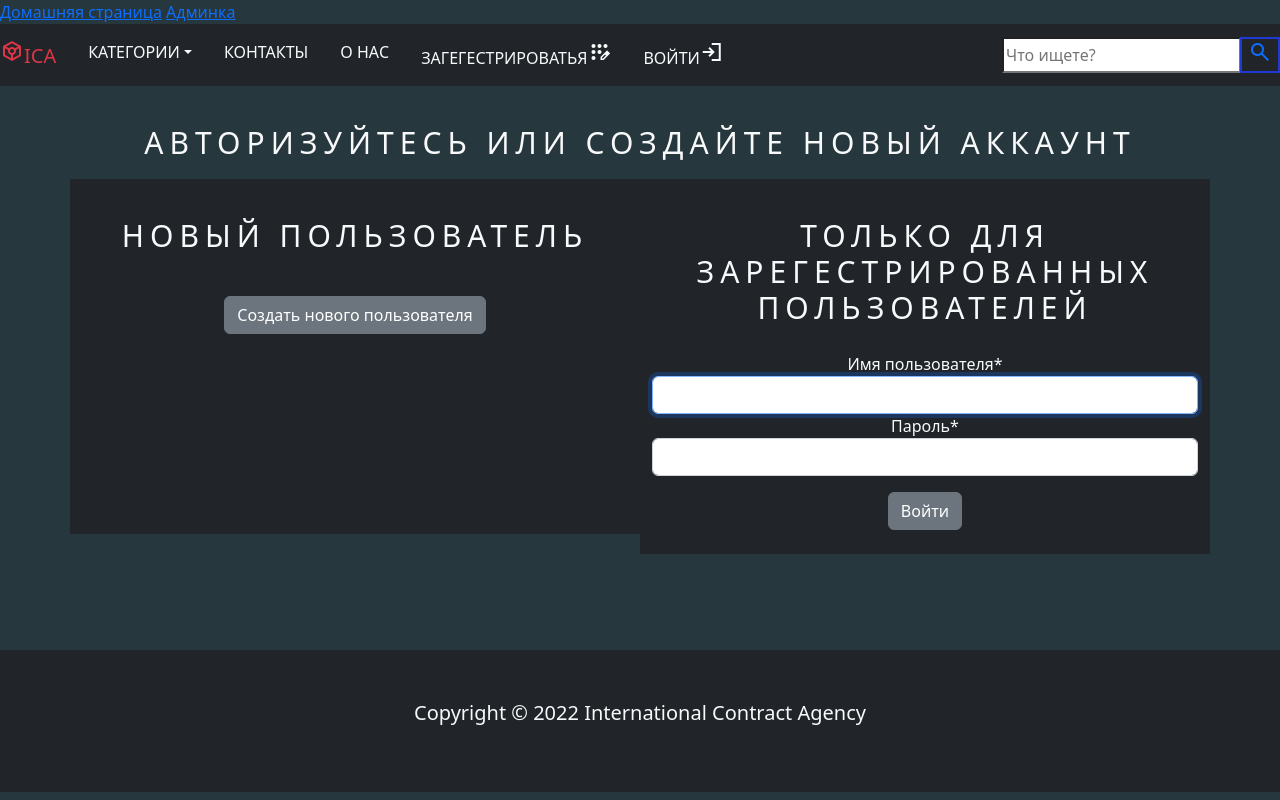
After one commit to Mello134/ecommerce-project, a Django app: page /account/login/ in a window 1280 px wide. The commit adds this page. Run offline with Django 4.2, Linux system fonts and the light colour scheme; data that the repository does not hold is empty; some libraries are stand-ins or nearby versions.

Commit message:
Login and logout

```diff
--- a/ecommerce/static/css/base.css
+++ b/ecommerce/static/css/base.css
@@ -38,3 +38,7 @@ body {
 	color: red;
 	font-weight: bold;
 }
+
+.custom_div {
+	margin-bottom: 20px !important;
+}
--- /dev/null
+++ b/shop/templates/login.html
@@ -0,0 +1,71 @@
+<!-- берём из base.html -->
+{% extends 'base.html' %}
+
+<!-- загрузили статические файлы -->
+{% load static %}
+
+<!-- загрузили crispy_forms -из settings.py -->
+{% load crispy_forms_tags %}
+
+<!-- название страницы, смотри в title base.html -->
+{% block title %}
+	Авторизация
+{% endblock %}
+
+<!-- начало контента из base.html -->
+{% block content %}
+
+	<div class="container text-light">
+		<br>
+		<h1 class="product_title text-center">
+			Авторизуйтесь или создайте Новый Аккаунт
+		</h1>
+		<div class="row">
+			<div class="col-12 col-sm-12 col-lg-6 text-center custom_div bg-dark">
+				<br>
+				<h2 class="product_title">
+					Новый пользователь
+				</h2>
+				<br>
+				<a href="{% url 'signup' %}" class="btn btn-secondary">Создать нового пользователя</a>
+			</div> <!-- col -->
+			<div class="col-12 col-sm-12 col-lg-6 text-center bg-dark">
+				<br>
+				<h2 class="product_title">
+					Только для зарегестрированных пользователей
+				</h2>
+				<form method="post">
+					{% csrf_token %}
+					<p>{{ form | crispy }}</p>
+					<button type="submit" name="button" class="btn btn-secondary">
+						Войти
+					</button>
+				</form>
+
+<!-- 					<form method="post">
+						{% csrf_token %}
+						<p>{{ form | crispy }}</p>
+						<button type="submit" name="button" class="btn btn-secondary">
+							Создать
+						</button>
+					</form>
+ -->
+
+
+
+
+
+
+
+				<br>
+			</div><!-- col -->
+			<br>
+		</div><!-- row -->
+		<br>
+	</div><!-- container -->
+	<br>
+
+
+
+<!-- конец контента из base.html -->
+{% endblock %}
--- a/shop/templates/navbar.html
+++ b/shop/templates/navbar.html
@@ -39,10 +39,40 @@
 	  		<li class="nav-item">
 	  			<a class="nav-link text-light text-uppercase fw-weight-bolder px-3" href="">Контакты</a>
 	  		</li>
-	  		<!-- просто ссылка на product -->
+	  		<!-- просто ссылка -->
 	  		<li class="nav-item">
 	  			<a a class="nav-link text-light text-uppercase fw-weight-bolder px-3" href="">О нас</a>
 	  		</li>
+	  		<!-- залогинен ли пользователь?  если да -->
+	  		{% if request.user.is_authenticated and request.user.first_name %}
+
+	  		<!-- Имя пользователя если вошёл-->
+	  		<li class="nav-item">
+	  			<span class="nav-link text-light text-uppercase fw-weight-bolder px-3">
+	  				Добро пожаловать,  {{ request.user.first_name }}!<span class="material-symbols-sharp">skateboarding</span>
+	  			</span>
+	  		</li>
+
+	  		<!-- иконка для выхода-->
+	  		<li class="nav-item">
+	  			<a class="nav-link text-light text-uppercase fw-weight-bolder px-3" href="{% url 'signout' %}">
+	  				Выйти<span class="material-symbols-sharp">logout</span>
+	  			</a>
+	  		</li>
+	  		{% else %}
+	  		<!-- зарегестрироватся-->
+	  		<li class="nav-item">
+	  			<a class="nav-link text-light text-uppercase fw-weight-bolder px-3" href="{% url 'signup' %}">
+	  				Загегестрироватья<span class="material-symbols-sharp">app_registration</span>
+	  			</a>
+	  		</li>
+	  		<!-- Войти-->
+	  		<li class="nav-item">
+	  			<a class="nav-link text-light text-uppercase fw-weight-bolder px-3" href="{% url 'login' %}">
+	  				Войти<span class="material-symbols-sharp">login</span>
+	  			</a>
+	  		</li>
+	  		{% endif %}
 
 
 
--- a/shop/urls.py
+++ b/shop/urls.py
@@ -13,4 +13,6 @@ urlpatterns = [
     path('cart/remove/<int:product_id>', views.cart_remove, name='cart_remove'),
     path('cart/remove_product/<int:product_id>', views.cart_remove_product, name='cart_remove_product'),
     path('account/create/', views.signUpView, name='signup'),
+    path('account/login/', views.loginView, name='login'),
+    path('account/signout/', views.signoutView, name='signout'),
 ]
--- a/shop/views.py
+++ b/shop/views.py
@@ -5,7 +5,9 @@ from .models import Category, Product, Cart, CartItem
 from django.core.exceptions import ObjectDoesNotExist
 from django.contrib.auth.models import Group, User
 from .forms import SignUpForm
-
+from django.contrib.auth.forms import AuthenticationForm
+from django.contrib.auth import login, authenticate
+from django.contrib.auth import logout
 
 
 
@@ -119,8 +121,7 @@ def cart_remove_product(request, product_id): #удалить полностью
 	return redirect('cart_detail')
 
 
-def signUpView(request):
-	#POST- это метод запроса
+def signUpView(request):#для фсоздание аккаунта
 	if request.method == 'POST':
 		form = SignUpForm(request.POST)
 		if form.is_valid(): #проверяем форму, valid-действительность
@@ -135,3 +136,26 @@ def signUpView(request):
 		form = SignUpForm() #присваиваем пустую форму
 	#будет выводится шаблон signup.html, и передовать переменную form в этот шаблон
 	return render(request, 'signup.html', {'form':form})
+
+
+
+def loginView(request): #для залогинивания
+	if request.method == 'POST': #если метод POST
+		form = AuthenticationForm(data=request.POST)#здесь есть data а в signUpView почемуто нет
+		if form.is_valid():
+			username = request.POST['username']
+			password = request.POST['password']
+			user = authenticate(username=username, password=password)
+			if user is not None: #если user сушествует
+				login(request, user)
+				return redirect('home')#направлемя домой path name='home'
+			else: #если юзера не сушествует
+				return redirect('signup')#направляем path('account/create/' - name='signup'
+	else: #если метод не POST
+		form = AuthenticationForm()
+	return render(request, 'login.html', {'form':form})
+
+
+def signoutView(request): #Для выхода из аккаунта
+	logout(request)#это втроенная функция django
+	return redirect('login') #path('account/login/', views.loginView, name='login')
```
